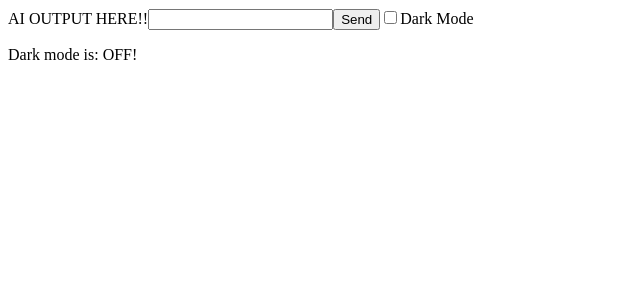
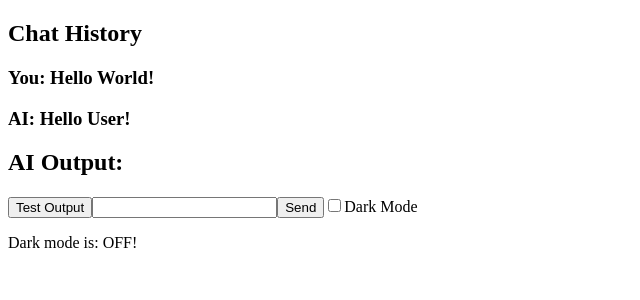
Before and after one commit to Dwanky-y/bioInfoChatbot, a React (Vite) app: page / in a window 1280 px wide. Shown: the top 300 px of the page, without its empty margins (0-640 px from the left). Built offline with nearby package versions, Linux system fonts and the light colour scheme.

Commit message:
added some chat history functionality

```diff
--- a/src/AIOutputBox.jsx
+++ b/src/AIOutputBox.jsx
@@ -1,8 +1,30 @@
-import React, {useState} from "react"
+import React, { useState } from "react"
 
-function AIOutPutBox(){
+function AIOutPutBox() {
+
+    const [aiText, setAiText] = useState('')
+
+    const displayAIOutput = (message) => {
+        let typingSpeed = 25; // typing speed in milliseconds
+        let typedMessage = ''
+        let index = 0
+
+        const typeLetter = () => {
+            if (index < message.length) {
+                typedMessage += message[index]
+                setAiText(typedMessage)
+                index++
+                setTimeout(typeLetter, typingSpeed)
+            }
+        }
+
+        typeLetter()
+    }
+
     return <>
-    <label>AI OUTPUT HERE!!</label></>
+        <h2>AI Output: {aiText}</h2>
+        <button onClick={() => displayAIOutput("This is a typing test")}>Test Output</button>
+    </>
 }
 
 export default AIOutPutBox
--- a/src/App.jsx
+++ b/src/App.jsx
@@ -1,9 +1,37 @@
 import DarkModeToggle from "./darkModeToggle";
 import AIOutPutBox from "./AIOutputBox";
 import UserChatBox from "./UserChatBox";
+import ChatHistory from "./chatHistory";
+import { useEffect, useState } from "react";
 
 function App(){
-  return <><AIOutPutBox/><UserChatBox/><DarkModeToggle/></>
+  document.title = "Bio Info Bot" //Changes web name
+
+  const [chatHistory, setChatHistory] = useState([
+    ChatHistory({didUserWrite : true, text : "Hello World!"}),
+    ChatHistory({didUserWrite : false, text : "Hello User!"})
+  ])
+
+  const handleUserInput = (message) => {
+
+    console.log("Recevied! User has sent: ", message)
+    setChatHistory( (prevArray) => {
+      prevArray,
+      chatHistory({didUserWrite : true, text : message})
+    })
+  }
+
+
+  return <>
+
+  <div> {/* Chat History*/}
+    <h2>Chat History</h2>
+    {chatHistory}
+
+
+  </div>
+  <AIOutPutBox/>
+  <UserChatBox onSend={handleUserInput}/><DarkModeToggle/></>
 }
 
 export default App
--- /dev/null
+++ b/src/ChatHistory.jsx
@@ -0,0 +1,10 @@
+import React, { useState } from "react"
+
+function ChatHistory({didUserWrite, text}){
+
+    return <>
+    <h3>{didUserWrite ? "You:" : "AI: "} {text} </h3>
+    </>
+}
+
+export default ChatHistory
--- a/src/UserChatBox.jsx
+++ b/src/UserChatBox.jsx
@@ -1,6 +1,6 @@
 import React, {useState} from "react"
 // Should have a text field and a enter button
-function UserChatBox() {
+function UserChatBox({ onSend }) {
 
     const [text, setText] = useState('')
 
@@ -8,6 +8,10 @@ function UserChatBox() {
     const sendMessage = () => {
         console.log("Sending Message: ", text)
         //API call to LLM here??
+
+        if (onSend) {
+            onSend(text)
+        }
         setText('')
     }
 
```
